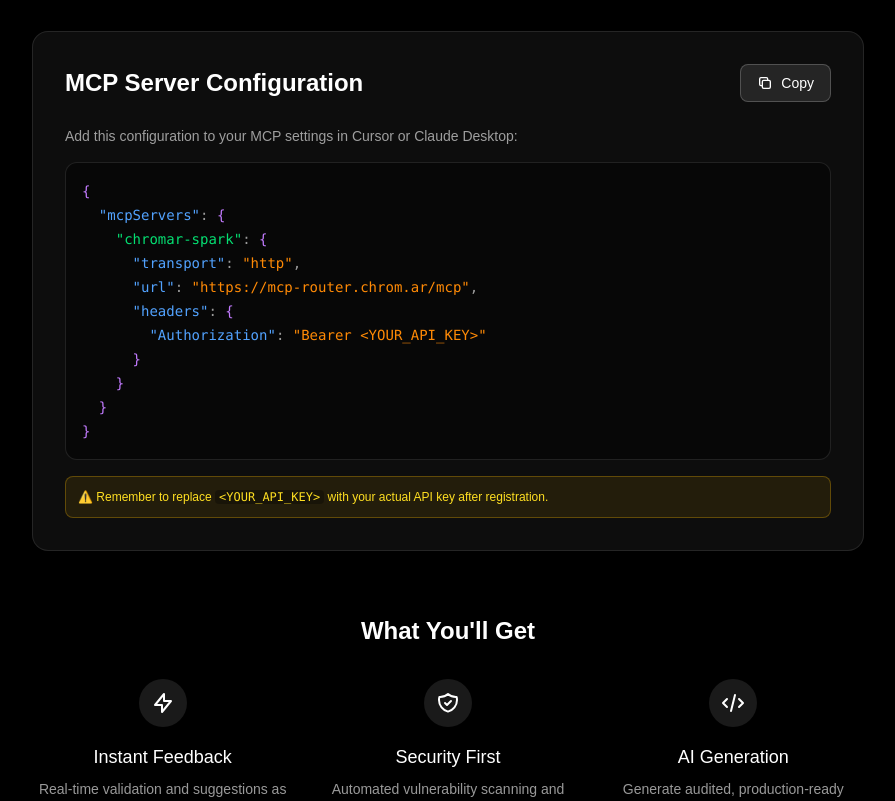
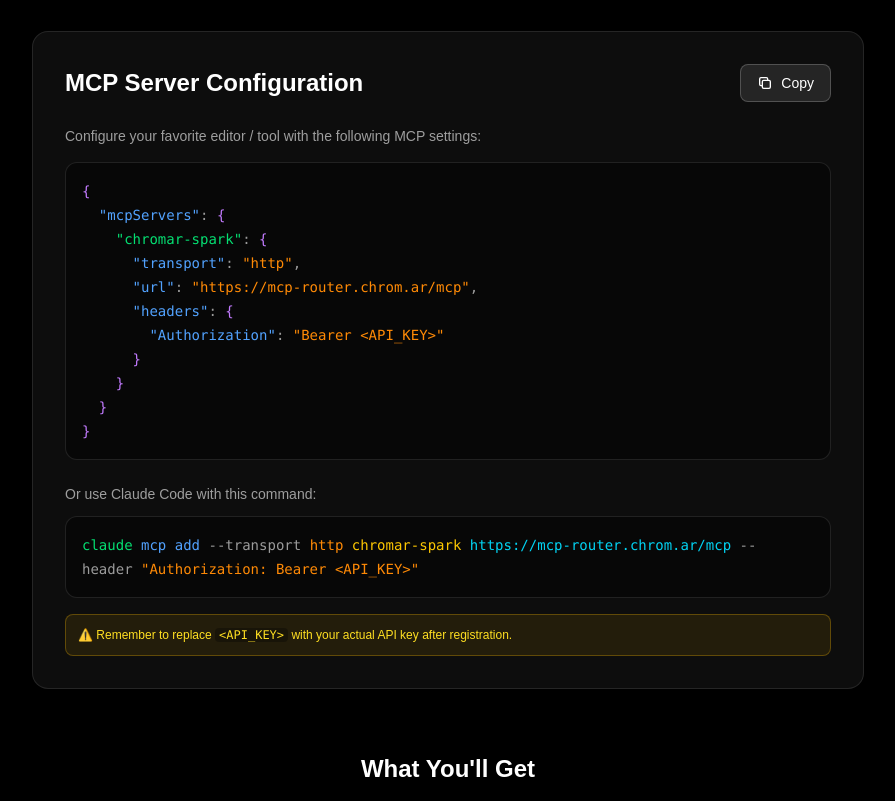
Before and after one commit to chrom-ar/vora-site, a Next.js app: page /get-started in a window 1280 px wide. Shown: the part 631-1432 px from the top of the page, without its empty margins (192-1087 px from the left). Built offline with nearby package versions, Linux system fonts and the light colour scheme.

Commit message:
Better JSON explanation + Claude code command

```diff
--- a/app/get-started/page.tsx
+++ b/app/get-started/page.tsx
@@ -9,6 +9,7 @@
   const [isLoading, setIsLoading] = useState(false);
   const [message, setMessage] = useState<{ type: "success" | "error"; text: string } | null>(null);
   const [copied, setCopied] = useState(false);
+  const [copiedCommand, setCopiedCommand] = useState(false);
 
   const mcpConfig = {
     mcpServers: {
@@ -16,7 +17,7 @@
         transport: "http",
         url: "https://mcp-router.chrom.ar/mcp",
         headers: {
-          Authorization: "Bearer <YOUR_API_KEY>"
+          Authorization: "Bearer <API_KEY>"
         }
       }
     }
@@ -29,6 +30,16 @@
       setTimeout(() => setCopied(false), 2000);
     } catch (err) {
       console.error("Failed to copy:", err);
+    }
+  };
+
+  const handleCopyCommand = async () => {
+    try {
+      await navigator.clipboard.writeText('claude mcp add --transport http chromar-spark https://mcp-router.chrom.ar/mcp --header "Authorization: Bearer <API_KEY>"');
+      setCopiedCommand(true);
+      setTimeout(() => setCopiedCommand(false), 2000);
+    } catch (err) {
+      console.error("Failed to copy command:", err);
     }
   };
 
@@ -147,7 +158,7 @@
             </div>
 
             <p className="text-sm text-white/60 font-light mb-4">
-              Add this configuration to your MCP settings in Cursor or Claude Desktop:
+              Configure your favorite editor / tool with the following MCP settings:
             </p>
 
             <div className="relative">
@@ -179,7 +190,7 @@
                   {"\n        "}
                   <span className="text-blue-400">"Authorization"</span>
                   <span className="text-white/60">: </span>
-                  <span className="text-orange-400">"Bearer &lt;YOUR_API_KEY&gt;"</span>
+                  <span className="text-orange-400">"Bearer &lt;API_KEY&gt;"</span>
                   {"\n      "}
                   <span className="text-purple-400">{"}"}</span>
                   {"\n    "}
@@ -192,9 +203,44 @@
               </pre>
             </div>
 
+            <div className="mt-6">
+              <p className="text-sm text-white/60 font-light mb-3">
+                Or use Claude Code with this command:
+              </p>
+              <div className="relative group">
+                <div className="bg-black/40 rounded-xl p-4 pr-12 overflow-x-auto border border-white/10">
+                  <code className="text-sm text-white/90 font-mono">
+                    <span className="text-green-400">claude</span>{" "}
+                    <span className="text-blue-400">mcp add</span>{" "}
+                    <span className="text-white/60">--transport</span>{" "}
+                    <span className="text-orange-400">http</span>{" "}
+                    <span className="text-yellow-400">chromar-spark</span>{" "}
+                    <span className="text-cyan-400">https://mcp-router.chrom.ar/mcp</span>{" "}
+                    <span className="text-white/60">--header</span>{" "}
+                    <span className="text-orange-400">"Authorization: Bearer &lt;API_KEY&gt;"</span>
+                  </code>
+                </div>
+                <button
+                  onClick={handleCopyCommand}
+                  className="absolute right-3 top-1/2 -translate-y-1/2 p-2 rounded-lg bg-white/5 border border-white/10 text-white/60 hover:bg-white/10 hover:text-white transition-all opacity-0 group-hover:opacity-100"
+                  title="Copy command"
+                >
+                  {copiedCommand ? (
+                    <svg className="w-4 h-4 text-green-400" fill="none" stroke="currentColor" viewBox="0 0 24 24">
+                      <path strokeLinecap="round" strokeLinejoin="round" strokeWidth={2} d="M5 13l4 4L19 7" />
+                    </svg>
+                  ) : (
+                    <svg className="w-4 h-4" fill="none" stroke="currentColor" viewBox="0 0 24 24">
+                      <path strokeLinecap="round" strokeLinejoin="round" strokeWidth={2} d="M8 16H6a2 2 0 01-2-2V6a2 2 0 012-2h8a2 2 0 012 2v2m-6 12h8a2 2 0 002-2v-8a2 2 0 00-2-2h-8a2 2 0 00-2 2v8a2 2 0 002 2z" />
+                    </svg>
+                  )}
+                </button>
+              </div>
+            </div>
+
             <div className="mt-4 p-3 bg-yellow-500/10 border border-yellow-500/30 rounded-lg">
               <p className="text-xs text-yellow-300 font-light">
-                ⚠️ Remember to replace <code className="bg-black/30 px-1 rounded">&lt;YOUR_API_KEY&gt;</code> with your actual API key after registration.
+                ⚠️ Remember to replace <code className="bg-black/30 px-1 rounded">&lt;API_KEY&gt;</code> with your actual API key after registration.
               </p>
             </div>
           </div>
--- a/package.json
+++ b/package.json
@@ -9,12 +9,12 @@
     "lint": "next lint"
   },
   "dependencies": {
-    "@paper-design/shaders-react": "^0.0.47",
+    "@paper-design/shaders-react": "^0.0.51",
     "autoprefixer": "^10.4.21",
     "class-variance-authority": "^0.7.1",
     "clsx": "^2.1.1",
     "framer-motion": "^12.23.12",
-    "lucide-react": "^0.542.0",
+    "lucide-react": "^0.543.0",
     "next": "^15.5.2",
     "next-themes": "^0.4.6",
     "react": "^19.1.1",
```
Also changed, not shown: 1 other file (tests, documents, lock files or other folders).
